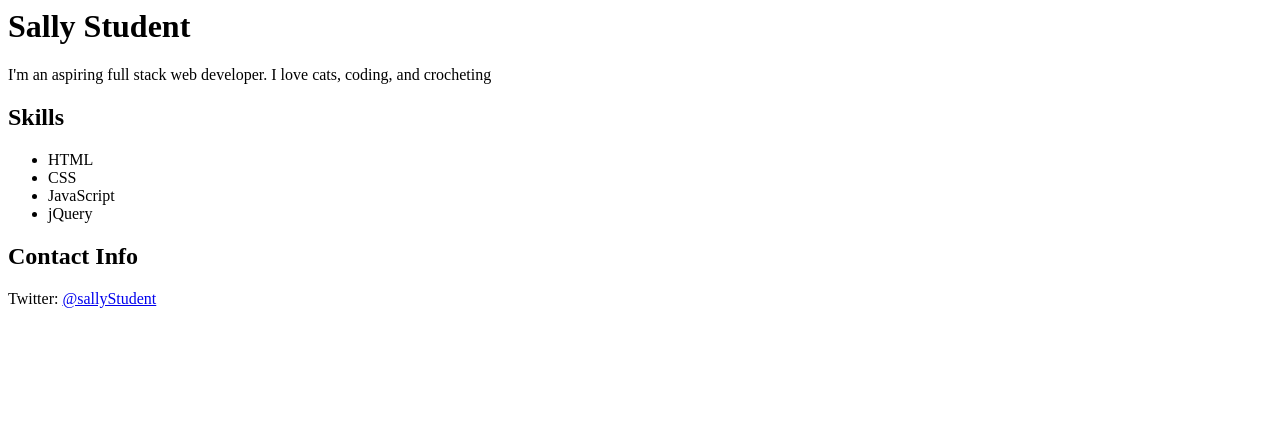
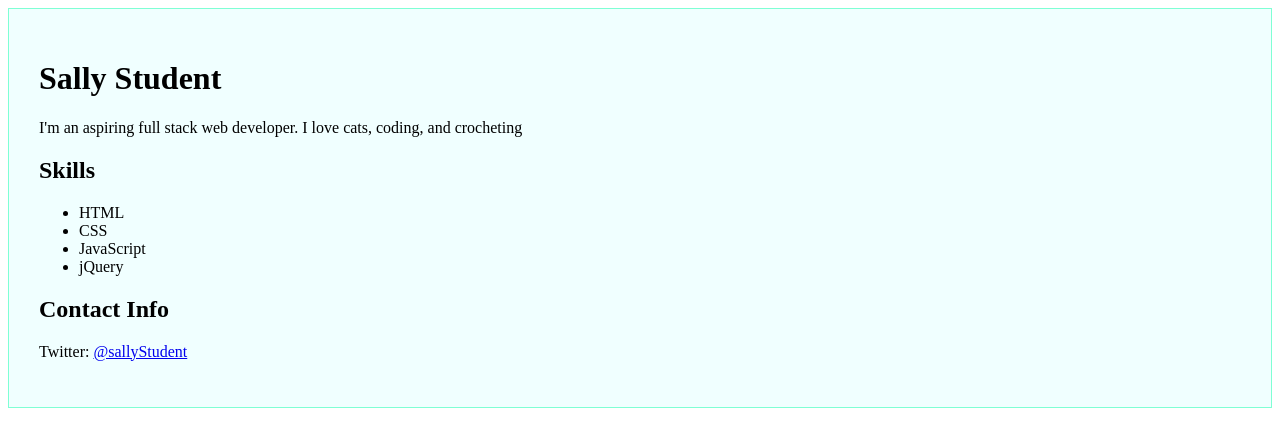
Before and after one commit to CDharmateja/test-github-pages-out, a plain HTML site: page index.html in a window 1280 px wide. Drawn offline with Linux system fonts and the light colour scheme.

Commit message:
Corrected the name of css file in html file

```diff
--- a/index.html
+++ b/index.html
@@ -1,4 +1,4 @@
-<link rel="stylesheet" href="aboutme.css">
+<link rel="stylesheet" href="main.css">
 <div>
     <h1>Sally Student</h1>
     <p>I'm an aspiring full stack web developer. I love cats, coding, and crocheting</p>
```
